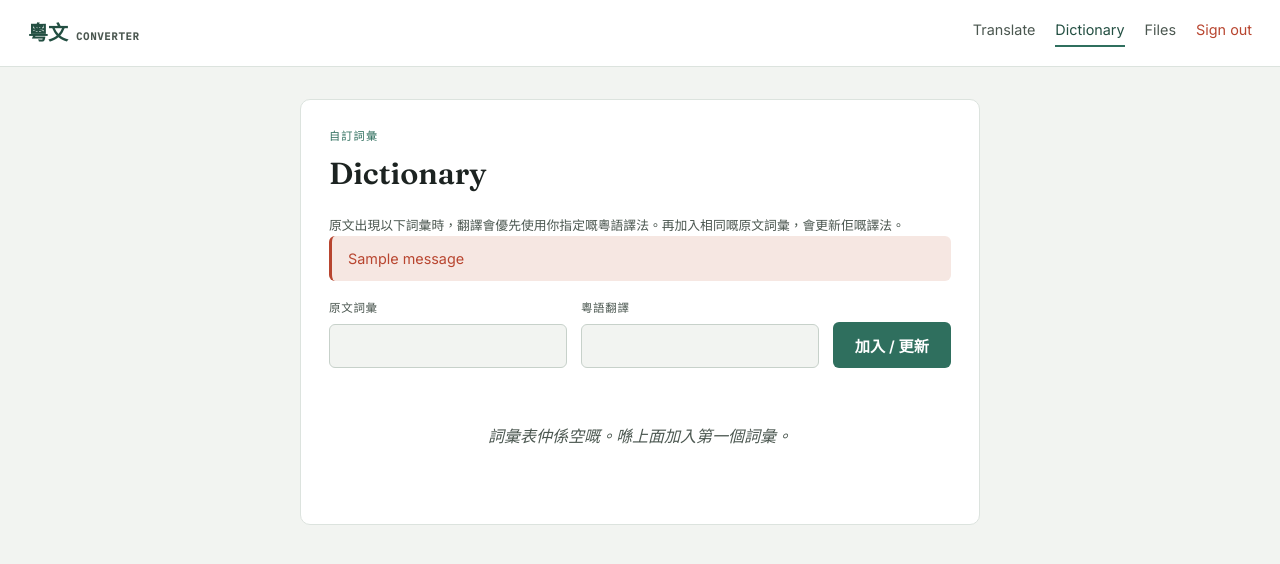
After one commit to sophia-chingyan/Cantonese_Converter, a Flask app: page /dictionary in a window 1280 px wide. The commit adds this page. Shown: the top 564 px of the page. Run offline with Flask 3, Linux system fonts and the light colour scheme; the visitor is signed in with stand-in values (Sample User, id 1); one stand-in notice (Sample message) is shown; parts of the project's set-up code (start-up, migrations or seed data) failed here and were passed over.

Commit message:
Add Dictionary page: user terms the translation must follow
New /dictionary page to add, update and delete source term -> Cantonese
entries, stored as JSON at DICTIONARY_PATH (defaults next to the volume's
outputs/, never inside OUTPUT_DIR). Each job snapshots the dictionary and
every chunk's prompt lists the entries that occur in that chunk, with an
instruction that they override all other rules.

Co-Authored-By: Claude Opus 5.5 <noreply@anthropic.com>
Claude-Session: https://claude.ai/code/session_01PXZxGUxTyG36gCaRoYdoHD

```diff
--- /dev/null
+++ b/dictionary/__init__.py
@@ -0,0 +1,3 @@
+from .store import add_entry, delete_entry, entries_in_text, load_entries
+
+__all__ = ["add_entry", "delete_entry", "entries_in_text", "load_entries"]
--- /dev/null
+++ b/dictionary/store.py
@@ -0,0 +1,74 @@
+"""
+The user's own dictionary: source terms (書面語) and the exact 粵文 the
+translation must use for them. Stored as one JSON list on disk so it
+survives redeploys whenever a Railway volume is attached (see
+config._default_dictionary_path).
+"""
+import json
+import os
+import threading
+
+# gunicorn runs one process with several threads, so two requests can
+# edit the file at once - serialize the read-modify-write.
+_lock = threading.Lock()
+
+
+def load_entries(path: str) -> list:
+    """All entries, sorted by source term. A missing or unreadable file
+    is treated as an empty dictionary rather than breaking translation."""
+    try:
+        with open(path, encoding="utf-8") as f:
+            data = json.load(f)
+    except (OSError, ValueError):
+        return []
+    if not isinstance(data, list):
+        return []
+    entries = [
+        {"source": e["source"], "target": e["target"]}
+        for e in data
+        if isinstance(e, dict)
+        and isinstance(e.get("source"), str) and e["source"]
+        and isinstance(e.get("target"), str) and e["target"]
+    ]
+    entries.sort(key=lambda e: e["source"])
+    return entries
+
+
+def _write(path: str, entries: list) -> None:
+    directory = os.path.dirname(path)
+    if directory:
+        os.makedirs(directory, exist_ok=True)
+    tmp = path + ".tmp"
+    with open(tmp, "w", encoding="utf-8") as f:
+        json.dump(entries, f, ensure_ascii=False, indent=2)
+    os.replace(tmp, path)
+
+
+def add_entry(path: str, source: str, target: str) -> None:
+    """Adds an entry, or replaces the target of an existing one with the
+    same source term - adding again is how an entry is edited."""
+    source, target = source.strip(), target.strip()
+    if not source or not target:
+        raise ValueError("Both the source term and its translation are required.")
+    with _lock:
+        entries = [e for e in load_entries(path) if e["source"] != source]
+        entries.append({"source": source, "target": target})
+        entries.sort(key=lambda e: e["source"])
+        _write(path, entries)
+
+
+def delete_entry(path: str, source: str) -> None:
+    with _lock:
+        entries = load_entries(path)
+        kept = [e for e in entries if e["source"] != source]
+        if len(kept) != len(entries):
+            _write(path, kept)
+
+
+def entries_in_text(entries: list, text: str) -> list:
+    """Only the entries whose source term appears in `text` - plain
+    substring match, since Chinese has no word boundaries. Longest terms
+    first, so e.g. 香港大學 is listed before 香港."""
+    found = [e for e in entries if e["source"] in text]
+    found.sort(key=lambda e: len(e["source"]), reverse=True)
+    return found
--- a/web/routes.py
+++ b/web/routes.py
@@ -4,6 +4,7 @@ import time
 from flask import (
     Blueprint,
     current_app,
+    flash,
     jsonify,
     redirect,
     render_template,
@@ -15,6 +16,7 @@ from flask import (
 from werkzeug.utils import secure_filename
 
 from auth import complete_login, login_required, logout, oauth
+from dictionary import add_entry, delete_entry, load_entries
 from extractors import ExtractionError, extract_pasted_text, extract_upload
 from jobs import registry, start_job
 from translator import PROVIDER_LABELS, PROVIDERS, missing_settings
@@ -254,3 +256,35 @@ def delete_file(filename):
     if safe_name and os.path.isfile(path):
         os.remove(path)
     return redirect(url_for("web.files_page"))
+
+
+# --------------------------------------------------------------------------
+# Dictionary page
+# --------------------------------------------------------------------------
+
+@bp.route("/dictionary")
+@login_required
+def dictionary_page():
+    entries = load_entries(current_app.config["DICTIONARY_PATH"])
+    return render_template("dictionary.html", entries=entries)
+
+
+@bp.route("/dictionary/add", methods=["POST"])
+@login_required
+def dictionary_add():
+    try:
+        add_entry(
+            current_app.config["DICTIONARY_PATH"],
+            request.form.get("source", ""),
+            request.form.get("target", ""),
+        )
+    except ValueError as exc:
+        flash(str(exc))
+    return redirect(url_for("web.dictionary_page"))
+
+
+@bp.route("/dictionary/delete", methods=["POST"])
+@login_required
+def dictionary_delete():
+    delete_entry(current_app.config["DICTIONARY_PATH"], request.form.get("source", ""))
+    return redirect(url_for("web.dictionary_page"))
--- a/web/static/css/style.css
+++ b/web/static/css/style.css
@@ -189,7 +189,7 @@ label {
   margin-bottom: 8px;
 }
 
-select, textarea, input[type="file"] {
+select, textarea, input[type="file"], input[type="text"] {
   width: 100%;
   font-family: var(--font-cjk);
   font-size: 1rem;
@@ -361,6 +361,19 @@ select:focus, textarea:focus, input:focus {
 }
 
 .ledger-name { font-family: var(--font-cjk); }
+.dict-form {
+  display: grid;
+  grid-template-columns: 1fr 1fr auto;
+  gap: 14px;
+  align-items: end;
+  margin-bottom: 24px;
+}
+.dict-form .field-stack { margin-bottom: 0; }
+
+@media (max-width: 640px) {
+  .dict-form { grid-template-columns: 1fr; }
+}
+
 .ledger-mono { font-family: var(--font-mono); color: var(--ink-soft); white-space: nowrap; }
 .ledger-actions { display: flex; gap: 14px; white-space: nowrap; }
 
--- a/web/templates/base.html
+++ b/web/templates/base.html
@@ -18,6 +18,8 @@
     <nav class="topnav">
       <a href="{{ url_for('web.translate_page') }}"
          class="{{ 'is-active' if request.endpoint == 'web.translate_page' else '' }}">Translate</a>
+      <a href="{{ url_for('web.dictionary_page') }}"
+         class="{{ 'is-active' if request.endpoint == 'web.dictionary_page' else '' }}">Dictionary</a>
       <a href="{{ url_for('web.files_page') }}"
          class="{{ 'is-active' if request.endpoint == 'web.files_page' else '' }}">Files</a>
       <a href="{{ url_for('web.logout_route') }}" class="topnav-logout">Sign out</a>
--- /dev/null
+++ b/web/templates/dictionary.html
@@ -0,0 +1,64 @@
+{% extends "base.html" %}
+{% block title %}Dictionary · 粵文 Converter{% endblock %}
+{% block content %}
+
+<section class="panel">
+  <div class="panel-head">
+    <p class="eyebrow">自訂詞彙</p>
+    <h1>Dictionary</h1>
+  </div>
+
+  <p class="field-hint">
+    原文出現以下詞彙時，翻譯會優先使用你指定嘅粵語譯法。再加入相同嘅原文詞彙，會更新佢嘅譯法。
+  </p>
+
+  {% with messages = get_flashed_messages() %}
+    {% for message in messages %}
+    <div class="alert alert-error">{{ message }}</div>
+    {% endfor %}
+  {% endwith %}
+
+  <form class="dict-form" method="post" action="{{ url_for('web.dictionary_add') }}" autocomplete="off">
+    <div class="field-stack">
+      <label for="dict-source">原文詞彙</label>
+      <input id="dict-source" name="source" type="text" required>
+    </div>
+    <div class="field-stack">
+      <label for="dict-target">粵語翻譯</label>
+      <input id="dict-target" name="target" type="text" required>
+    </div>
+    <button class="btn btn-primary" type="submit">加入 / 更新</button>
+  </form>
+
+  {% if entries %}
+  <table class="ledger">
+    <thead>
+      <tr>
+        <th scope="col">原文詞彙</th>
+        <th scope="col">粵語翻譯</th>
+        <th scope="col"><span class="sr-only">Actions</span></th>
+      </tr>
+    </thead>
+    <tbody>
+      {% for e in entries %}
+      <tr>
+        <td class="ledger-name">{{ e.source }}</td>
+        <td class="ledger-name">{{ e.target }}</td>
+        <td class="ledger-actions">
+          <form method="post" action="{{ url_for('web.dictionary_delete') }}"
+                onsubmit="return confirm('刪除「' + this.source.value + '」？');">
+            <input type="hidden" name="source" value="{{ e.source }}">
+            <button class="btn-link btn-link-danger" type="submit">Delete</button>
+          </form>
+        </td>
+      </tr>
+      {% endfor %}
+    </tbody>
+  </table>
+  {% else %}
+  <p class="empty-state">
+    詞彙表仲係空嘅。喺上面加入第一個詞彙。
+  </p>
+  {% endif %}
+</section>
+{% endblock %}
```
Also changed, not shown: config.py (+13 -0 lines), jobs/runner.py (+11 -4 lines), translator/prompt.py (+14 -1 lines), README.md, 3 other files.
